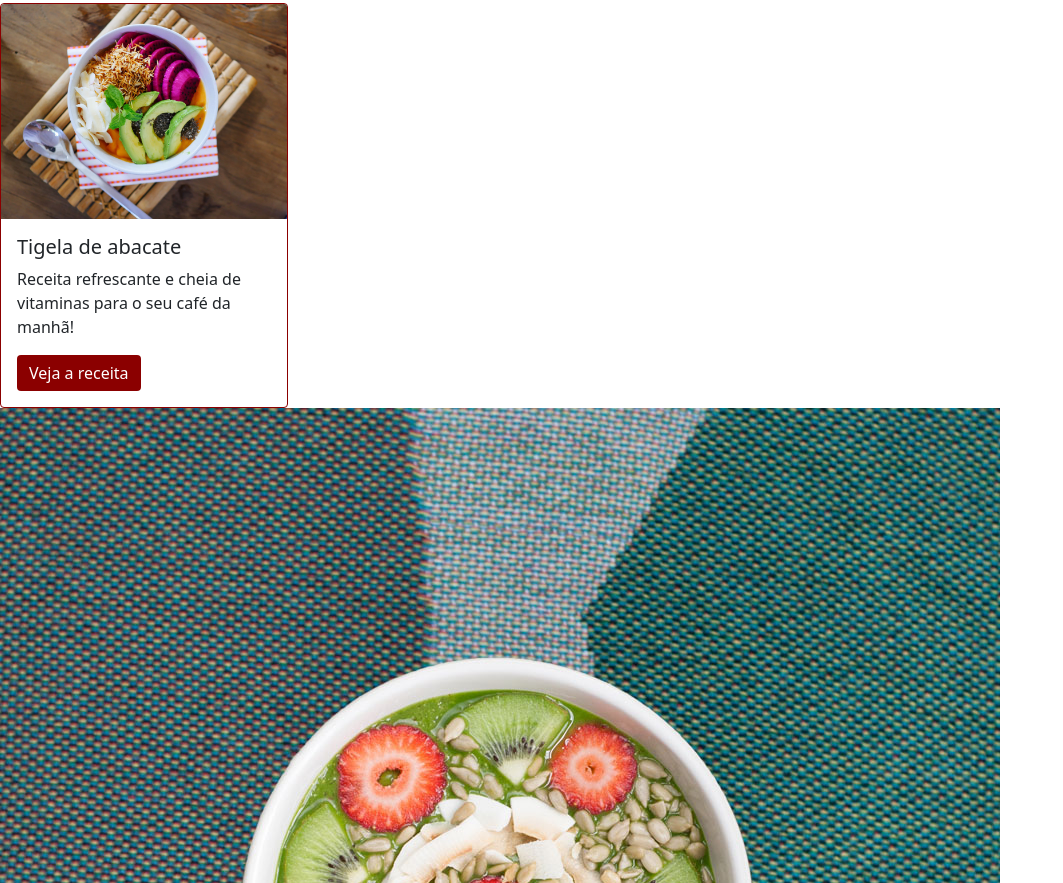
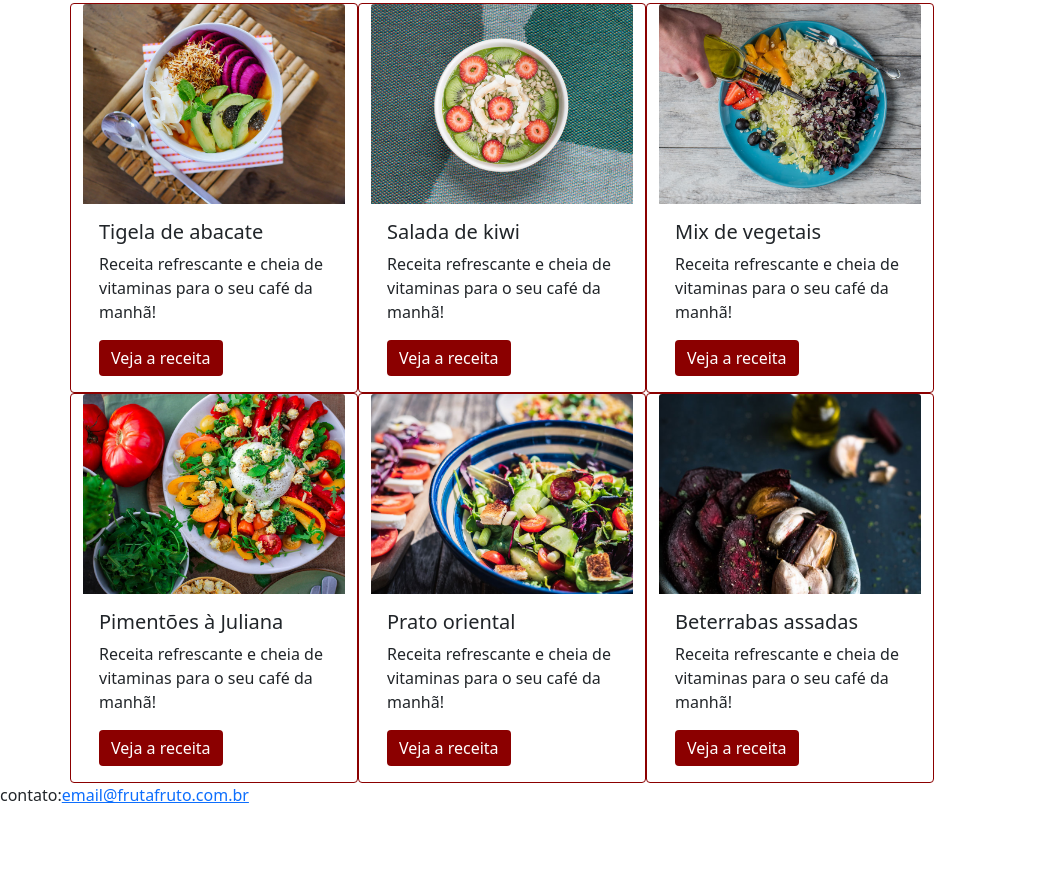
Before and after one commit to annalare/fruta-e-fruto, a plain HTML site: page index.html in a window 1280 px wide. Shown: the part 597-1480 px from the top of the page, without its empty margins (0-1063 px from the left). After the commit the page ends 1420 px from the top, so only its background shows below. Drawn offline with nearby package versions, Linux system fonts and the light colour scheme.

Commit message:
feat: add columns

```diff
--- a/index.html
+++ b/index.html
@@ -11,6 +11,7 @@
 </head>
 
 <body>
+  <header>
     <nav class="navbar navbar-expand-lg navbar-light bg-light ">
       <div class="container-fluid">
         <a class="navbar-brand" href="#">fruta & fruto</a>
@@ -35,7 +36,8 @@
         </div>
       </div>
     </nav>
-
+  </header>
+  <main>
     <div id="carouselExampleCaptions" class="carousel slide " data-bs-interval="3000" data-bs-ride="carousel">
       <div class="carousel-indicators">
         <button type="button" data-bs-target="#carouselExampleCaptions" data-bs-slide-to="0" class="active" aria-current="true" aria-label="Slide 1"></button>
@@ -67,15 +69,15 @@
       </button>
     </div>
 
-  <title>fruto & fruta</title>
-
 
 
     <h1 class="text-center titulo-color pt-4 ">Receitas para economizar e ganhar saúde</h1>
     <p class="text-center text-secondary pb-4">Nossas receitas ajudam você a aproveitar melhor os alimentos, economizar, ganhar tempo e praticidade</p>
-
-  <div class="card borda-cor-especial" style="width: 18rem;">
-    <img src="src/img/receita-abacate.jpg" class="card-img-top" alt="tigela com salada de abacate, vista superior">
+    </section>
+    <section class="container" id="receitas">
+      <div class="row">
+        <div class="card borda-cor-especial card-largura  col-12 col-md-2">
+          <img src="src/img/receita-abacate.jpg" class="card-img-top card-posicao-imagem " alt="tigela com salada de abacate, vista superior">
           <div class="card-body">
             <h5 class="card-title">Tigela de abacate</h5>
             <p class="card-text">Receita refrescante e cheia de vitaminas para o seu café da manhã!</p>
@@ -83,31 +85,54 @@
           </div>
         </div>
 
+        <div class="card borda-cor-especial card-largura col-12 col-md-2 ">
+          <img src="src/img/receita-kiwi.jpg" class="card-img-top card-posicao-imagem " alt="tigela de mingau com kiwi, vista superior">
+          <div class="card-body">
+            <h5 class="card-title">Salada de kiwi</h5>
+            <p class="card-text">Receita refrescante e cheia de vitaminas para o seu café da manhã!</p>
+            <a href="#" class="btn  botao-cor-especial ">Veja a receita</a>
+          </div>
+        </div>
+        <div class="card borda-cor-especial card-largura col-12 col-md-2">
+          <img src="src/img/receita-mix.jpg" class="card-img-top card-posicao-imagem ">
+          <div class="card-body">
+            <h5 class="card-title">Mix de vegetais</h5>
+            <p class="card-text">Receita refrescante e cheia de vitaminas para o seu café da manhã!</p>
+            <a href="#" class="btn  botao-cor-especial ">Veja a receita</a>
+          </div>
+        </div>
 
+        <div class="card borda-cor-especial card-largura col-12 col-md-2">
+          <img src="src/img/receita-pimentoes.jpg" class="card-img-top card-posicao-imagem ">
+          <div class="card-body">
+            <h5 class="card-title">Pimentões à Juliana</h5>
+            <p class="card-text">Receita refrescante e cheia de vitaminas para o seu café da manhã!</p>
+            <a href="#" class="btn  botao-cor-especial ">Veja a receita</a>
+          </div>
+        </div>
 
-  <img src="src/img/receita-kiwi.jpg" alt="tigela de mingau com kiwi, vista superior">
-  <h3>Salada de kiwi</h3>
-  <p>Receita refrescante e cheia de vitaminas para o seu café da manhã!</p>
-
-  <img src="src/img/receita-mix.jpg" alt="prato com mix de vegetais e mão de pessoa adicionando azeite, vista superior">
-  <h3>Mix de vegetais</h3>
-  <p>Receita refrescante e cheia de vitaminas para o seu café da manhã!</p>
-
-  <img src="src/img/receita-pimentoes.jpg" alt="prato de salada de pimentões com alguns ingredientes ao lado, vista superior">
-  <h3>Pimentões à Juliana</h3>
-  <p>Receita refrescante e cheia de vitaminas para o seu café da manhã!</p>
-
-  <img src="src/img/receita-oriental.jpg" alt="tigela com salada de vegetais estilo oriental, vista de cima">
-  <h3>Prato oriental</h3>
-  <p>Receita refrescante e cheia de vitaminas para o seu café da manhã!</p>
-
-  <img src="src/img/receita-beterrabas.jpg" alt="tigela com beterrabas e dentes de alho assados em primeiro plano, com ingredientes ao fundo">
-  <h3>Beterrabas assadas</h3>
-  <p>Receita refrescante e cheia de vitaminas para o seu café da manhã!
-  </p>
-
+        <div class="card borda-cor-especial card-largura col-12 col-md-2">
+          <img src="src/img/receita-oriental.jpg" class="card-img-top card-posicao-imagem ">
+          <div class="card-body">
+            <h5 class="card-title">Prato oriental</h5>
+            <p class="card-text">Receita refrescante e cheia de vitaminas para o seu café da manhã!</p>
+            <a href="#" class="btn  botao-cor-especial ">Veja a receita</a>
+          </div>
+        </div>
+        <div class="card borda-cor-especial card-largura col-12 col-md-2">
+          <img src="src/img/receita-beterrabas.jpg" class="card-img-top card-posicao-imagem ">
+          <div class="card-body">
+            <h5 class="card-title">Beterrabas assadas</h5>
+            <p class="card-text">Receita refrescante e cheia de vitaminas para o seu café da manhã!</p>
+            <a href="#" class="btn  botao-cor-especial ">Veja a receita</a>
+          </div>
+        </div>
+      </div>
+    </section>
+  </main>
+  <footer>
     <p>contato:<a href="mailto:email@frutafruto.com.br">email@frutafruto.com.br</a></p>
-
+  </footer>
   <script src=""></script>
 
 </body>
--- a/src/style.css
+++ b/src/style.css
@@ -10,6 +10,9 @@
 }
 h1 {
   font-family: "Pacifico", cursive;
+}
+.card-largura {
+  width: 18rem;
 }
 .titulo-color {
   color: darkred;
@@ -26,3 +29,7 @@ h1 {
 .borda-cor-especial {
   border-color: darkred;
 }
+.card-posicao-imagem {
+  object-fit: cover;
+  height: 200px;
+}
```
Also changed, not shown: src/semantica-html/html-divs.html (deleted, +0 -32 lines), src/semantica-html/html-semantico.html (deleted, +0 -36 lines), src/semantica-html/apple.png (deleted). Lines whose indentation alone changed are shown as unchanged.
